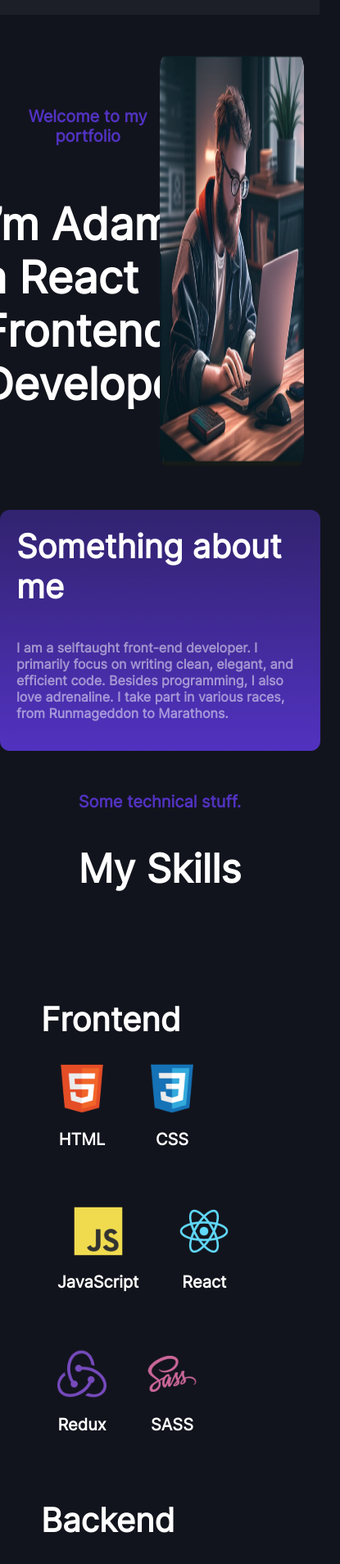
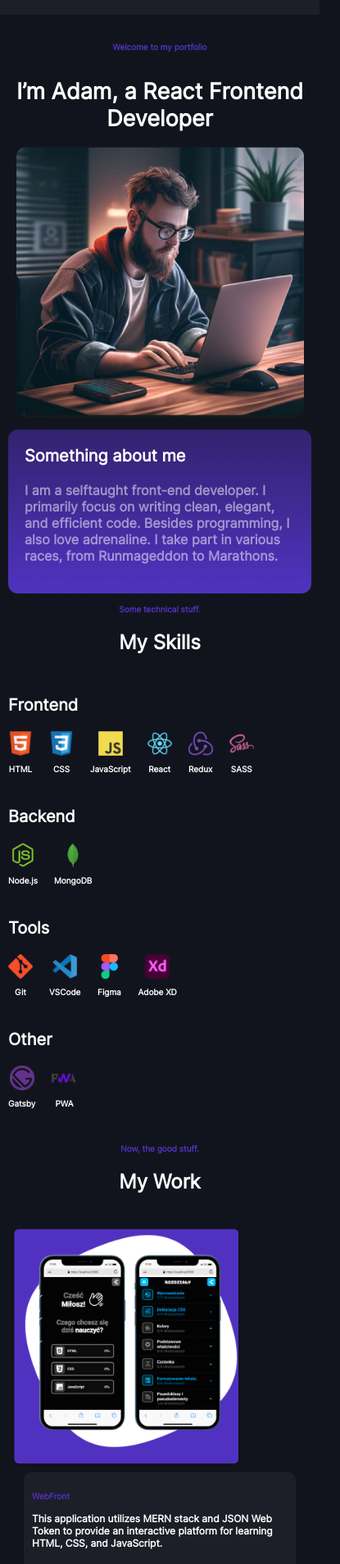
Before and after one commit to AdamKowalczuk/portfolio-2023, a React (Create React App) app: page / in a window 390 px wide. Shown: the part 52-1960 px from the top of the page at 82% size, 415 px wide, since content can reach past the window. Built offline with nearby package versions, Linux system fonts and the light colour scheme.

Commit message:
Add responsive view

```diff
--- a/src/app.css
+++ b/src/app.css
@@ -47,3 +47,19 @@ h5 {
 a{
   text-decoration: none;
 }
+
+@media only screen and (max-width: 600px) {
+
+  h1 {
+    font-size: 27px;
+  }
+  h2 {
+    font-size: 24px;
+  }
+  h3 {
+    font-size: 20px;
+  }
+  h4 {
+    font-size: 10px;
+  }
+}
--- a/src/pages/About/About.js
+++ b/src/pages/About/About.js
@@ -9,6 +9,11 @@ const AboutWrapper = styled.div`
   width: 90%;
   margin: auto;
   margin-top: 50px;
+  @media only screen and (max-width: 600px) {
+    flex-direction: column;
+    margin-top: 20px;
+    text-align: center;
+  }
 `;
 
 const AboutWelcome = styled.div`
@@ -17,6 +22,9 @@ const AboutWelcome = styled.div`
   flex-direction: column;
   align-items: center;
   justify-content: center;
+  @media only screen and (max-width: 600px) {
+    width: 100%;
+  }
 `;
 
 const AboutDescription = styled.div`
@@ -33,6 +41,10 @@ const AboutDescription = styled.div`
   p {
     color: ${theme.colors.gray};
   }
+  @media only screen and (max-width: 600px) {
+    width: auto;
+    margin: 10px;
+  }
 `;
 
 const AboutAvatar = styled.div`
@@ -41,6 +53,11 @@ const AboutAvatar = styled.div`
     width: 100%;
     background-size: contain;
     height: 500px;
+  }
+  @media only screen and (max-width: 600px) {
+    img {
+      height: auto;
+    }
   }
 `;
 
@@ -61,10 +78,8 @@ export default class About extends Component {
         <AboutDescription>
           <h3>Something about me</h3>
           <p>
-            I am a selftaught front-end developer. I primarily focus on writing
-            clean, elegant, and efficient code. Besides programming, I also love
-            adrenaline. I take part in various races, from Runmageddon to
-            Marathons.
+            I am a selftaught front-end developer. I primarily focus on writing clean, elegant, and efficient code. Besides programming, I also love
+            adrenaline. I take part in various races, from Runmageddon to Marathons.
           </p>
         </AboutDescription>
       </>
--- a/src/pages/Footer/Footer.js
+++ b/src/pages/Footer/Footer.js
@@ -13,6 +13,10 @@ const StyledFooter = styled.footer`
   height: 70px;
   background-color: ${theme.colors.darkGray};
   padding: 0 20px;
+  @media only screen and (max-width: 600px) {
+    flex-direction: column;
+    height: auto;
+  }
 `;
 
 const EmptyDiv = styled.div`
@@ -25,10 +29,17 @@ const SocialIcons = styled.div`
   width: 34%;
   justify-content: center;
   cursor: pointer;
+  align-items: center;
   svg:hover {
     path {
       fill: ${theme.colors.purple};
       fill-opacity: 1;
+    }
+  }
+  @media only screen and (max-width: 600px) {
+    padding-top: 10px;
+    svg {
+      width: 12px;
     }
   }
 `;
@@ -37,6 +48,11 @@ const Copyright = styled.p`
   width: 33%;
   text-align: right;
   color: ${theme.colors.gray};
+  @media only screen and (max-width: 600px) {
+    width: 100%;
+    text-align: center;
+    font-size: 12px;
+  }
 `;
 
 export default class Footer extends Component {
--- a/src/pages/Projects/Projects.js
+++ b/src/pages/Projects/Projects.js
@@ -15,6 +15,11 @@ const ProjectsWrapper = styled.div`
   gap: 50px;
   margin-top: 50px;
   margin-bottom: 50px;
+  @media only screen and (max-width: 600px) {
+    gap: 20px;
+    margin-top: 20px;
+    margin-bottom: 20px;
+  }
 `;
 
 const Project = styled.div`
@@ -23,6 +28,11 @@ const Project = styled.div`
   width: 90%;
   gap: 50px;
   justify-content: center;
+  @media only screen and (max-width: 600px) {
+    flex-direction: column;
+    width: 100%;
+    gap: 0px;
+  }
 `;
 
 const ProjectImage = styled.div`
@@ -35,6 +45,10 @@ const ProjectImage = styled.div`
   // max-width: 500px;
   min-height: 500px;
   width: 500px;
+  @media only screen and (max-width: 600px) {
+    min-height: 300px;
+    width: auto;
+  }
 `;
 
 const ProjectSummary = styled.div`
@@ -45,8 +59,13 @@ const ProjectSummary = styled.div`
   padding: 10px 40px;
   max-width: 500px;
   min-height: 500px;
-
   width: 500px;
+  @media only screen and (max-width: 600px) {
+    min-height: 300px;
+    width: 80%;
+    margin: auto;
+    padding: 10px;
+  }
 `;
 
 const ProjectTitle = styled.h4`
@@ -56,6 +75,9 @@ const ProjectTitle = styled.h4`
 const ProjectDescription = styled.p`
   font-size: 24px;
   color: ${theme.colors.white};
+  @media only screen and (max-width: 600px) {
+    font-size: 12px;
+  }
 `;
 
 const ProjectTechnologies = styled.div``;
@@ -72,6 +94,11 @@ const ProjectTech = styled.div`
   gap: 20px;
   color: ${theme.colors.white};
   width: 50%;
+  @media only screen and (max-width: 600px) {
+    p {
+      font-size: 12px;
+    }
+  }
 `;
 
 const Checkbox = styled.div`
@@ -82,6 +109,13 @@ const Checkbox = styled.div`
   display: flex;
   align-items: center;
   justify-content: center;
+  @media only screen and (max-width: 600px) {
+    width: 18px;
+    height: 18px;
+    svg {
+      width: 12px;
+    }
+  }
 `;
 
 const ProjectButton = styled(motion.div)`
@@ -107,6 +141,12 @@ const ProjectButton = styled(motion.div)`
   path {
     fill: ${theme.colors.white};
     fill-opacity: 1;
+  }
+  @media only screen and (max-width: 600px) {
+    width: auto;
+    margin-top: 10px;
+    margin-bottom: 0px;
+    font-size: 12px;
   }
 `;
 
--- a/src/pages/Skills/Skills.js
+++ b/src/pages/Skills/Skills.js
@@ -22,6 +22,9 @@ const SkillsWrapper = styled.div`
   h3 {
     margin-bottom: 10px;
   }
+  @media only screen and (max-width: 600px) {
+    padding: 10px;
+  }
 `;
 
 const SkillsIconsWrapper = styled.div`
@@ -29,6 +32,11 @@ const SkillsIconsWrapper = styled.div`
   gap: 50px;
   padding: 20px;
   flex-wrap: wrap;
+  @media only screen and (max-width: 600px) {
+    display: flex;
+    gap: 20px;
+    padding: 10px 0;
+  }
 `;
 
 const Skill = styled.div`
@@ -39,6 +47,15 @@ const Skill = styled.div`
     color: ${theme.colors.white};
     font-size: 20px;
     font-weight: 700;
+  }
+  @media only screen and (max-width: 600px) {
+    p {
+      font-size: 10px;
+    }
+    img {
+      width: 30px;
+      height: 30px;
+    }
   }
 `;
 
```
